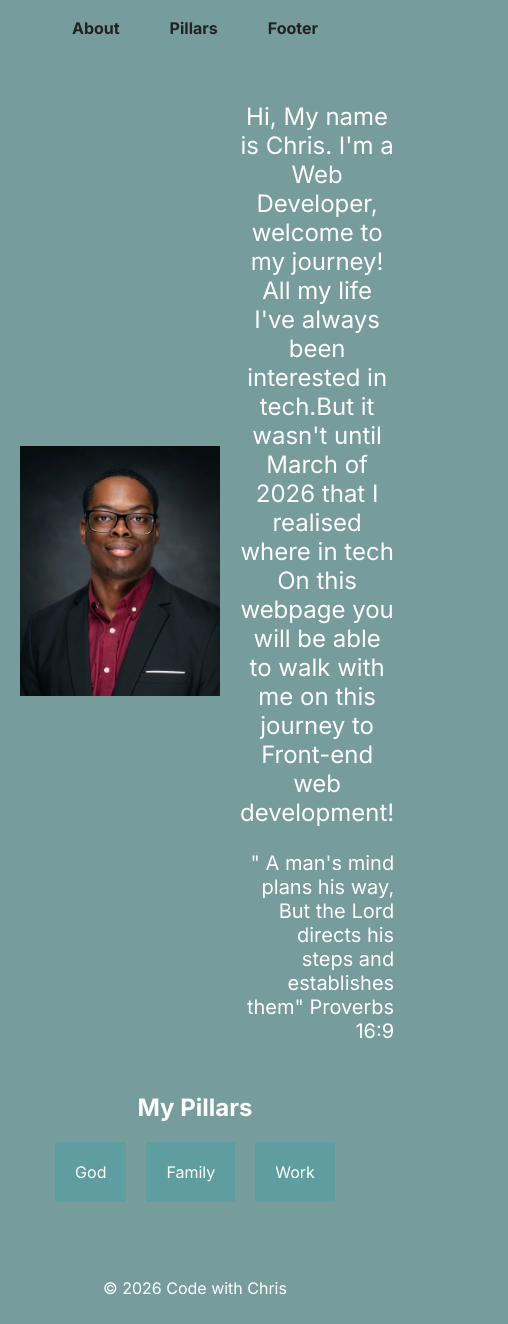
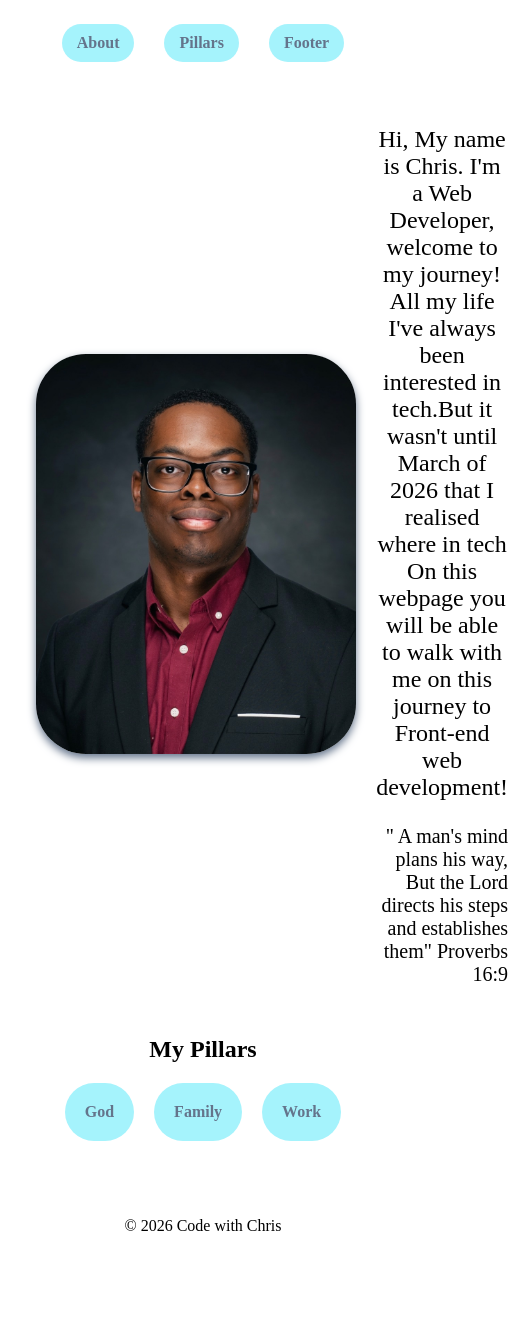
Before and after one commit to christopher0301-cloud/code-with-chris-, a plain HTML site: page index.html in a window 390 px wide. Shown: the part 129-1453 px from the top of the page, 508 px wide, since content can reach past the window. After the commit the page ends 1398 px from the top, so only its background shows below. Drawn offline with Linux system fonts and the light colour scheme; files whose address does not match are found by name.

Commit message:
Added page responsiveness for different media types

```diff
--- a/style.css
+++ b/style.css
@@ -1,27 +1,58 @@
 @import url('https://fonts.googleapis.com/css2?family=Inter:ital,opsz,wght@0,14..32,100..900;1,14..32,100..900&display=swap');
+/*Colors
+Cyan 200:#a5f3fc
+Cyan 950:#083344
+Slate 500:#64748b
+Slate 50: #f8fafc*/
 
-body {
-    background-color: rgba(10, 78, 78, 0.557);
-    font-family: "Inter", sans-serif;
-    color: white;
-    margin: 0;
+.container{
+    width: 100%;
+    margin-left: auto;
+    margin-right: auto;
+    padding-left: 0.5rem;
+    padding-right: 0.5rem;
+}
+ @media (min-width: 475px){
+    .container{
+        max-width: 475px;
+    }
+ }
+@media (min-width: 640px) {
+    .container{
+        max-width: 640px;
+    }
+}
+@media (min-width: 768px) {
+    .container{
+        max-width: 768px;
+    }
+}
+@media (min-width: 1024px) {
+    .container{
+        max-width: 1024px;
+    }
+}
+@media (min-width: 1280px) {
+    .container{
+        max-width: 1280px;
+    }
+}
+@media (min-width: 1536px) {
+    .container{
+        max-width: 1536px;
+    }
+}
 
 
-
-}
 header {
     padding: 20px;
     text-align: center;
-
-
 }
 
 h1 {
     font-size: 2.5em;
-    background-color: cadetblue;
     padding: 6px 12px;
     display: inline-block;
-
 }
 
 h2 {
@@ -33,12 +64,17 @@ nav{
     justify-content: center;
     gap: 30px;
 }
-
-nav a {
+nav a{
     text-decoration: none;
-    color: #222;
-    margin: 0 10px;
+    color:#64748b;
+    border-radius: 100px;
     font-weight: bold;
+    padding: 10px 15px;
+    background-color: #a5f3fc;
+    border-radius: 100px;}
+nav a:hover{
+    background-color: #64748b;
+    color: #f8fafc;
 }
 
 main{
@@ -55,19 +91,19 @@ section {
 
 }
 .image-text-container img{
-        width: 250px;
-        height: 250px;
+        width: 400px;
+        height: 400px;
         object-fit:cover;
+        box-shadow: #64748b 0px 4px 8px;
+        border-radius: 50px;
     }
 .p1{
-    Font-size: 1.5em;
+    font-size: 1.5em;
     text-align: center;
-
 }
 .p2{
-    Font-size: 1.25em;
+    font-size: 1.25em;
     text-align: right;
-
 }
 
 footer {
@@ -82,7 +118,9 @@ footer {
     flex-wrap: wrap;
 }
 .box {
-    background-color:cadetblue;
+    background-color:#a5f3fc;
     padding: 20px;
-    color: white;
+    color: #64748b;
+    border-radius: 100px;
+    font-weight:bold;
 }
```
